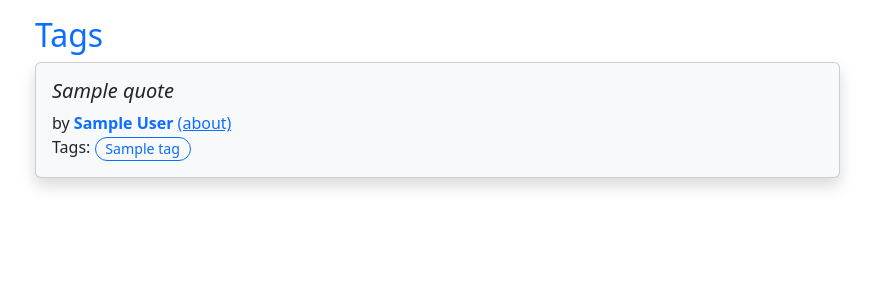
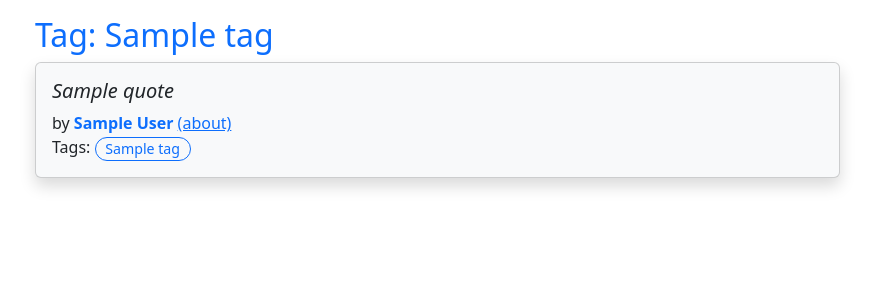
Before and after one commit to Kirienko-Alyona/python_web_hw10, a Django app: template hw10/hw10/mysite/app_mysite/templates/app_mysite/tags.html in a window 1280 px wide. Shown: the part 56-356 px from the top of the page, without its empty margins (63-937 px from the left). Run offline with Django 4.2, Linux system fonts and the light colour scheme; the template is opened without the code that fills it: most values are stand-ins (such as "Sample title", 1, 10 or a date in 2020); data that the repository does not hold is empty.

Commit message:
small shanges

```diff
--- a/hw10/hw10/mysite/app_mysite/templates/app_mysite/tags.html
+++ b/hw10/hw10/mysite/app_mysite/templates/app_mysite/tags.html
@@ -3,9 +3,9 @@
 {% block content %}
 
 <div class="w-75 p-3">
-    <h2 class="text-primary">Tags</h2>
+    <h2 class="text-primary">Tag: {{tag}}</h2>
 
-    {% for quote in quotes.iterator %}
+
     <div class="row">
         {% for quote in quotes %}
 
@@ -48,7 +48,6 @@
 
       </div>
 
-      {% endfor %}
 
       {% comment %} <nav aria-label="...">
         <ul class="pagination justify-content-center">
--- a/hw10/hw10/mysite/app_mysite/views.py
+++ b/hw10/hw10/mysite/app_mysite/views.py
@@ -1,14 +1,11 @@
 from django.shortcuts import redirect, render
 from django.contrib.auth.decorators import login_required
-#from django.views.generic import TemplateView
 
 from .forms import AuthorForm, QuoteForm
 from .models import Author, Quote
 
 # Create your views here.
 
-# class HomePageView(TemplateView):
-#     template_name = 'quotes.html'
 
 def main(request):
     return render(request, 'app_mysite/index.html', context={'title': 'My Site'})
@@ -33,7 +30,7 @@ def tags(request):
     else:
         quotes = Quote.objects.all()
 
-    return render(request, 'app_mysite/tags.html', context={'title': 'My Site', 'quotes': quotes})
+    return render(request, 'app_mysite/tags.html', context={'title': 'My Site', 'quotes': quotes, 'tag': search_tag})
 
 
 @login_required
```
